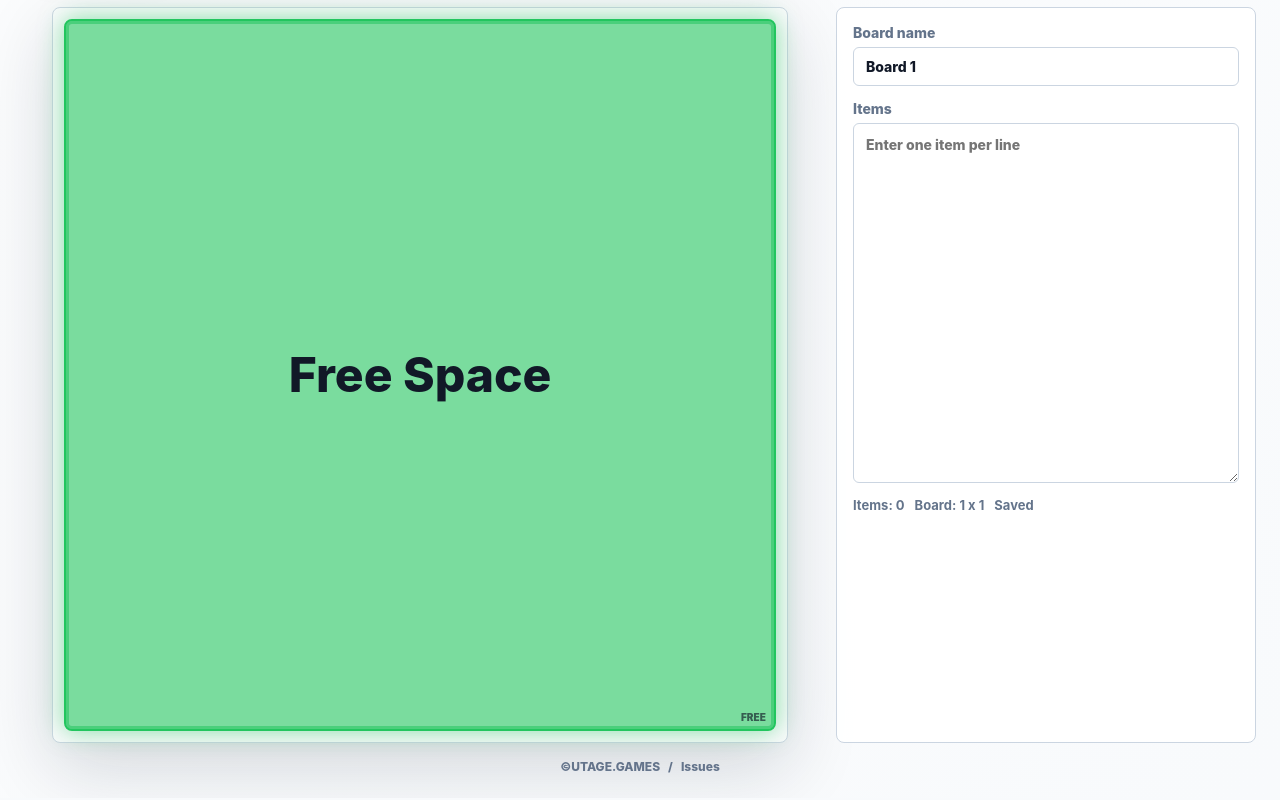
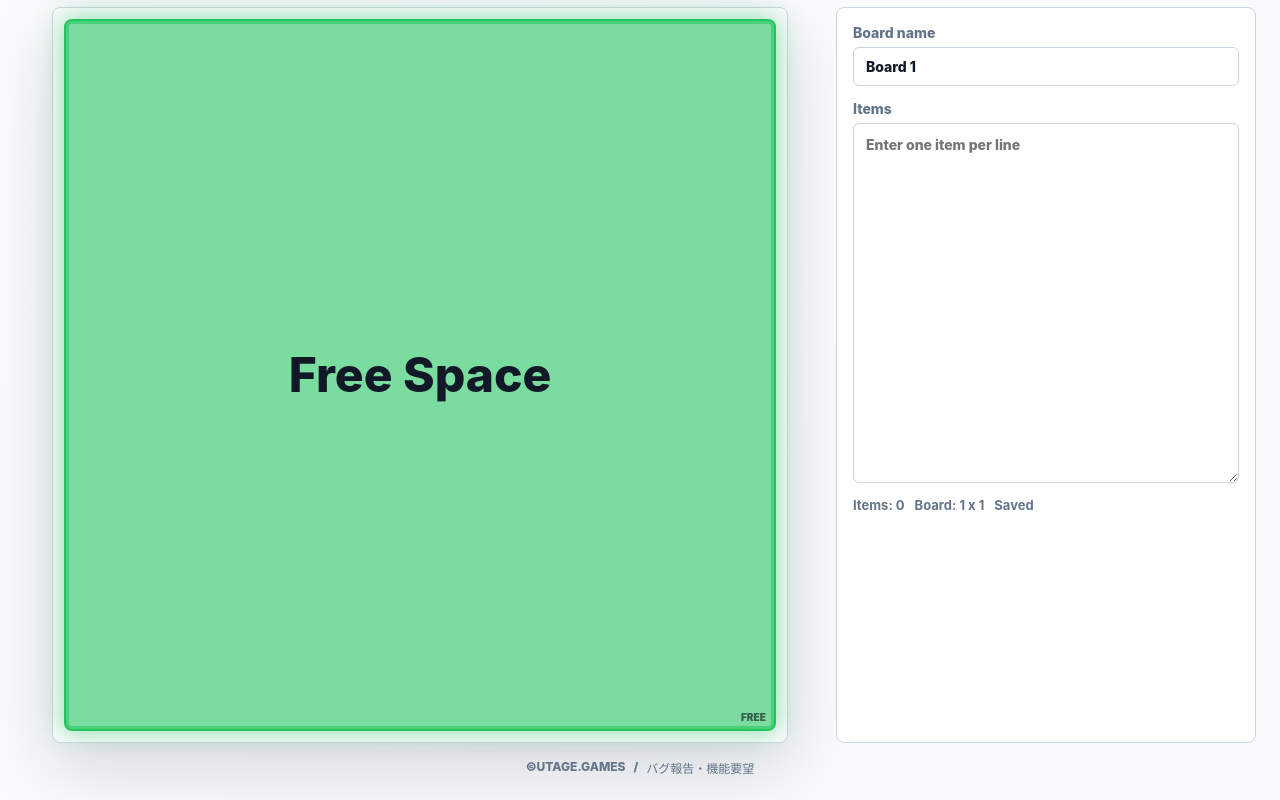
Before and after one commit to utagestudio/bingo, a React (Vite) app: page / in a window 1280 px wide. Shown: the part 193-993 px from the top of the page. Built offline with nearby package versions, Linux system fonts and the light colour scheme.

Commit message:
Clarify feedback link label
フッターのGitHub Issuesリンク文言をIssuesからバグ報告・機能要望へ変更しました。リンク先はそのまま維持し、利用者に目的が伝わりやすい表記にしています。

```diff
--- a/src/components/Footer/Footer.tsx
+++ b/src/components/Footer/Footer.tsx
@@ -10,7 +10,7 @@ export function Footer() {
         target="_blank"
         rel="noreferrer"
       >
-        Issues
+        バグ報告・機能要望
       </a>
     </footer>
   );
```
